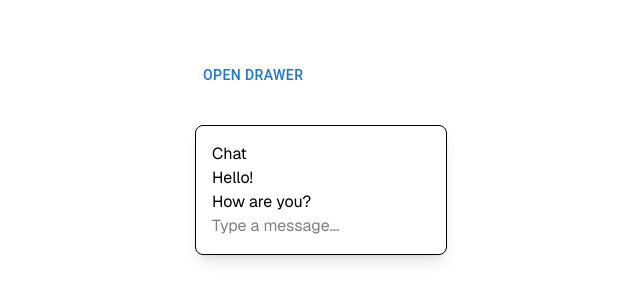
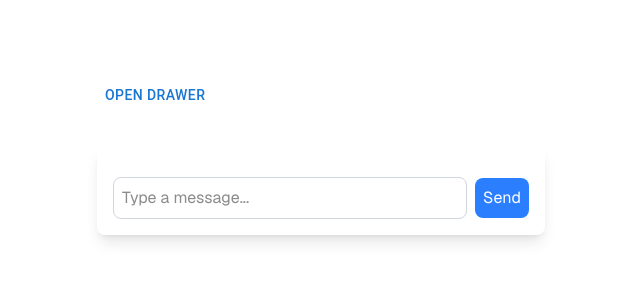
Before and after one commit to mawrk19/Chatbot, a Next.js app in the folder alalai/: page / in a window 1280 px wide. Shown: the part 244-544 px from the top of the page, without its empty margins (319-959 px from the left). Built offline with nearby package versions, Linux system fonts and the light colour scheme.

Commit message:
changed layout chat

```diff
--- a/alalai/src/app/components/chatBox.tsx
+++ b/alalai/src/app/components/chatBox.tsx
@@ -1,12 +1,12 @@
 function ChatBox() {
   return (
-    <div className="chat-box border rounded-lg shadow-lg p-4 bg-white w-full max-w-md text-black">
-      <div className="chat-header">Chat</div>
-      <div className="chat-messages">
-        <div className="message">Hello!</div>
-        <div className="message">How are you?</div>
-      </div>
-      <input type="text" placeholder="Type a message..." />
+    //create a chat box with a text area and a send button
+    <div className="flex flex-col gap-4 w-full h-full bg-white rounded-lg shadow-lg p-4 text-bl-400">
+        <div className="flex flex-col gap-2 h-full overflow-y-auto"></div>
+        <div className="flex items-center gap-2">
+            <input type="text" placeholder="Type a message..." className="border border-gray-300 rounded-lg p-2 w-full" />
+            <button className="bg-blue-500 text-white rounded-lg p-2">Send</button>
+        </div>
     </div>
   );
 }
--- a/alalai/src/app/page.tsx
+++ b/alalai/src/app/page.tsx
@@ -5,12 +5,9 @@ import Navigation from "./components/navBar";
 export default function Home() {
   return (
     <div className="grid grid-rows-[20px_1fr_20px] items-center justify-items-center min-h-screen p-8 pb-20 gap-16 sm:p-20 font-[family-name:var(--font-geist-sans)]">
-      <main className="flex flex-col gap-[32px] row-start-2 items-center sm:items-start">
-
+      <main className="flex flex-col gap-[32px] row-start-2 items-center sm:items-start w-full sm:w-[80%] lg:w-[60%] xl:w-[40%]">
       <Navigation />
-
       <ChatBox />
-
       </main>
       <footer className="row-start-3 flex gap-[24px] flex-wrap items-center justify-center">
 
```
